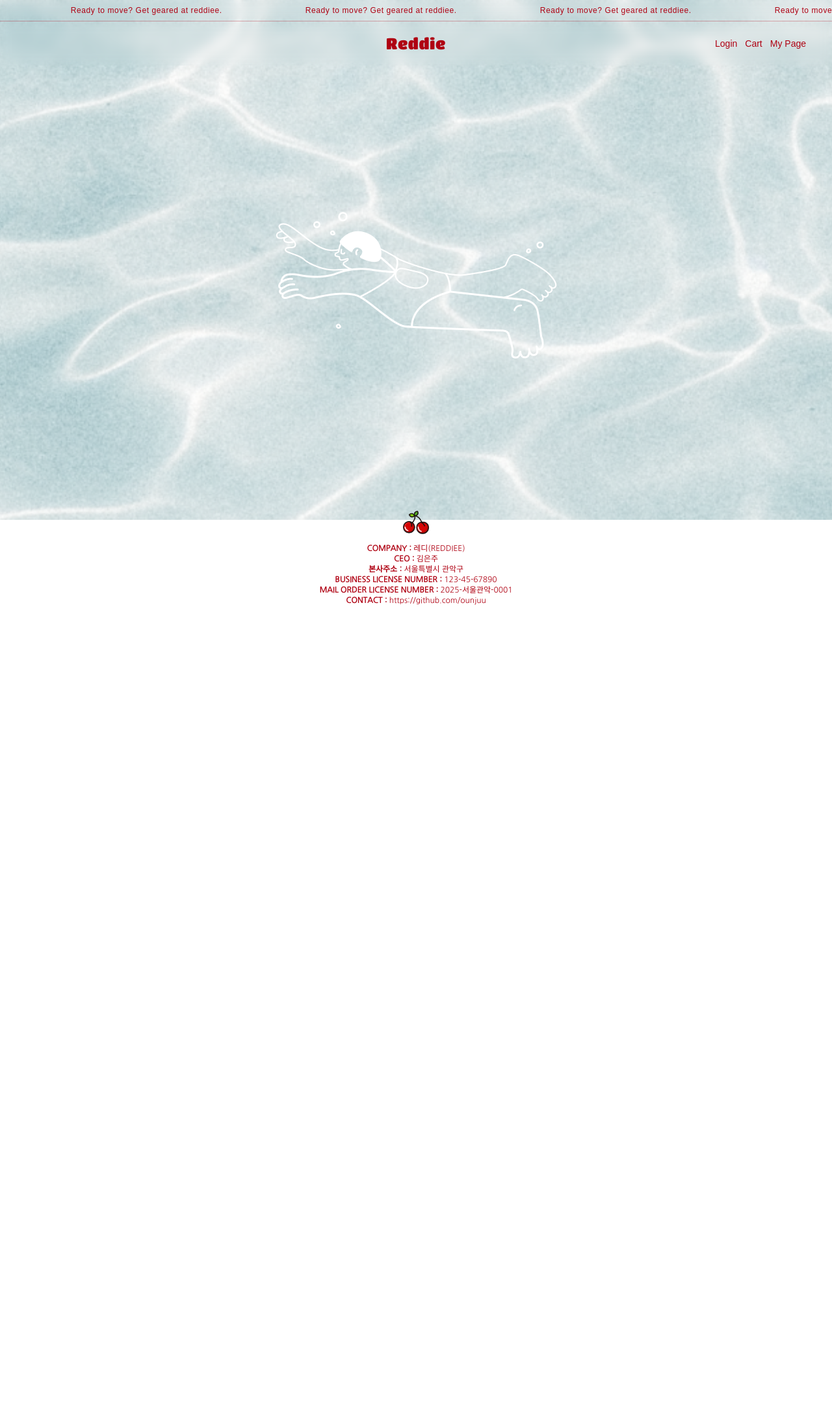
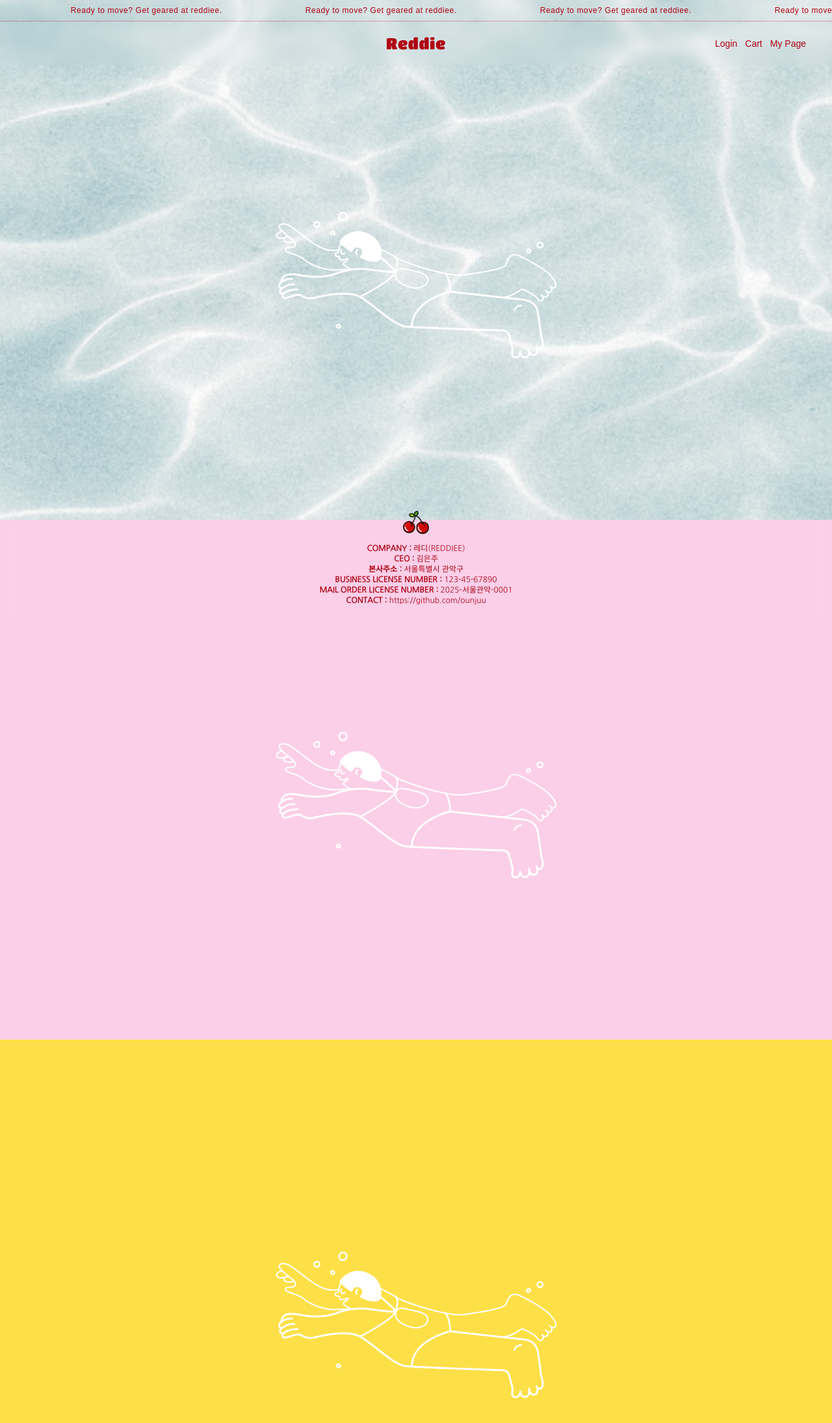
Before and after one commit to ounjuu/Reddiee_front, a Next.js app in the folder reddiee-front/: page / in a window 1280 px wide. Shown: the top 2190 px of the page at 65% size. Built offline with nearby package versions, Linux system fonts and the light colour scheme; no server answers.

Commit message:
Fix: bg-color

```diff
--- a/reddiee-front/src/components/Header/Header.tsx
+++ b/reddiee-front/src/components/Header/Header.tsx
@@ -1,5 +1,6 @@
 "use client";
 import { useState } from "react";
+import { useRouter } from "next/router";
 import { Titan_One } from "next/font/google";
 import { ShoppingCart, LogIn, User } from "lucide-react";
 
@@ -11,6 +12,11 @@ const titanOne = Titan_One({
 
 export default function Header() {
   const [isOpen, setIsOpen] = useState(false);
+
+  const clickMain = () => {
+    const router = useRouter();
+    router.push("/");
+  };
 
   return (
     <header className="text-primary z-0 fixed top-0 left-0 w-screen">
@@ -69,6 +75,7 @@ export default function Header() {
         <div
           className={`text-2xl absolute left-1/2 -translate-x-1/2 cursor-pointer ${titanOne.variable} tracking-wide`}
           style={{ fontFamily: "var(--font-titan-one)" }}
+          onClick={clickMain}
         >
           Reddie
         </div>
--- a/reddiee-front/src/components/Home/HomePage.tsx
+++ b/reddiee-front/src/components/Home/HomePage.tsx
@@ -32,7 +32,7 @@ export default function HomePage() {
   return (
     <>
       <div
-        className="h-screen pt-[72px] bg-cover bg-no-repeat bg-center flex items-center justify-center overflow-x-hidden"
+        className="h-screen w-screen pt-[72px] flex items-center justify-center overflow-x-hidden"
         ref={section1Ref}
       >
         <img
@@ -42,7 +42,7 @@ export default function HomePage() {
         />
       </div>
       <div
-        className="pt-[72px] h-screen bg-cover bg-no-repeat bg-center flex items-center justify-center overflow-x-hidden "
+        className="pt-[72px] h-screen flex items-center justify-center overflow-x-hidden bg-pink-200"
         ref={section2Ref}
       >
         <img
@@ -52,7 +52,7 @@ export default function HomePage() {
         />
       </div>
       <div
-        className="pt-[72px] h-screen bg-cover bg-no-repeat bg-center flex items-center justify-center overflow-x-hidden"
+        className="pt-[72px] h-screen flex items-center justify-center overflow-x-hidden bg-yellow-300"
         ref={section3Ref}
       >
         <img
```
